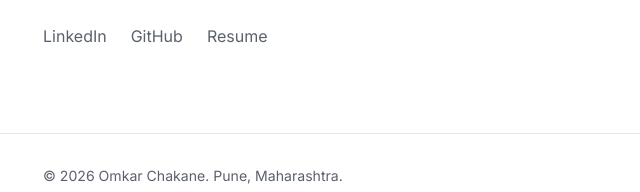
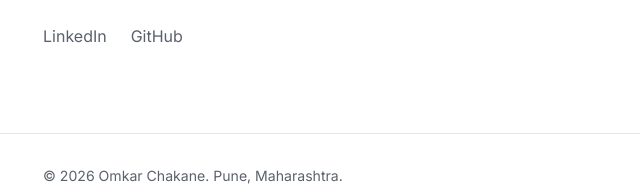
Before and after one commit to omkarchakane/Portfolio-2.0, a plain HTML site: page index.html in a window 1280 px wide. Shown: the part 3936-4128 px from the top of the page, 161-801 px from the left. Drawn offline with nearby package versions, Linux system fonts and the light colour scheme.

Commit message:
remove button

```diff
--- a/index.html
+++ b/index.html
@@ -257,7 +257,7 @@ footer{padding:30px 0;border-top:1px solid var(--line);color:var(--muted);font-s
       <div class="social rv">
         <a href="https://linkedin.com/in/omkarchakane" target="_blank" rel="noopener">LinkedIn</a>
         <a href="https://github.com/omkarchakane" target="_blank" rel="noopener">GitHub</a>
-        <a href="Omkar-chakane.pdf" download="Omkar-Chakane-Resume.pdf">Resume</a>
+        <!-- <a href="Omkar-chakane.pdf" download="Omkar-Chakane-Resume.pdf">Resume</a> -->
         <!-- <a href="tel:+919145275734">+91 91452 75734</a> -->
       </div>
     </section>
```
